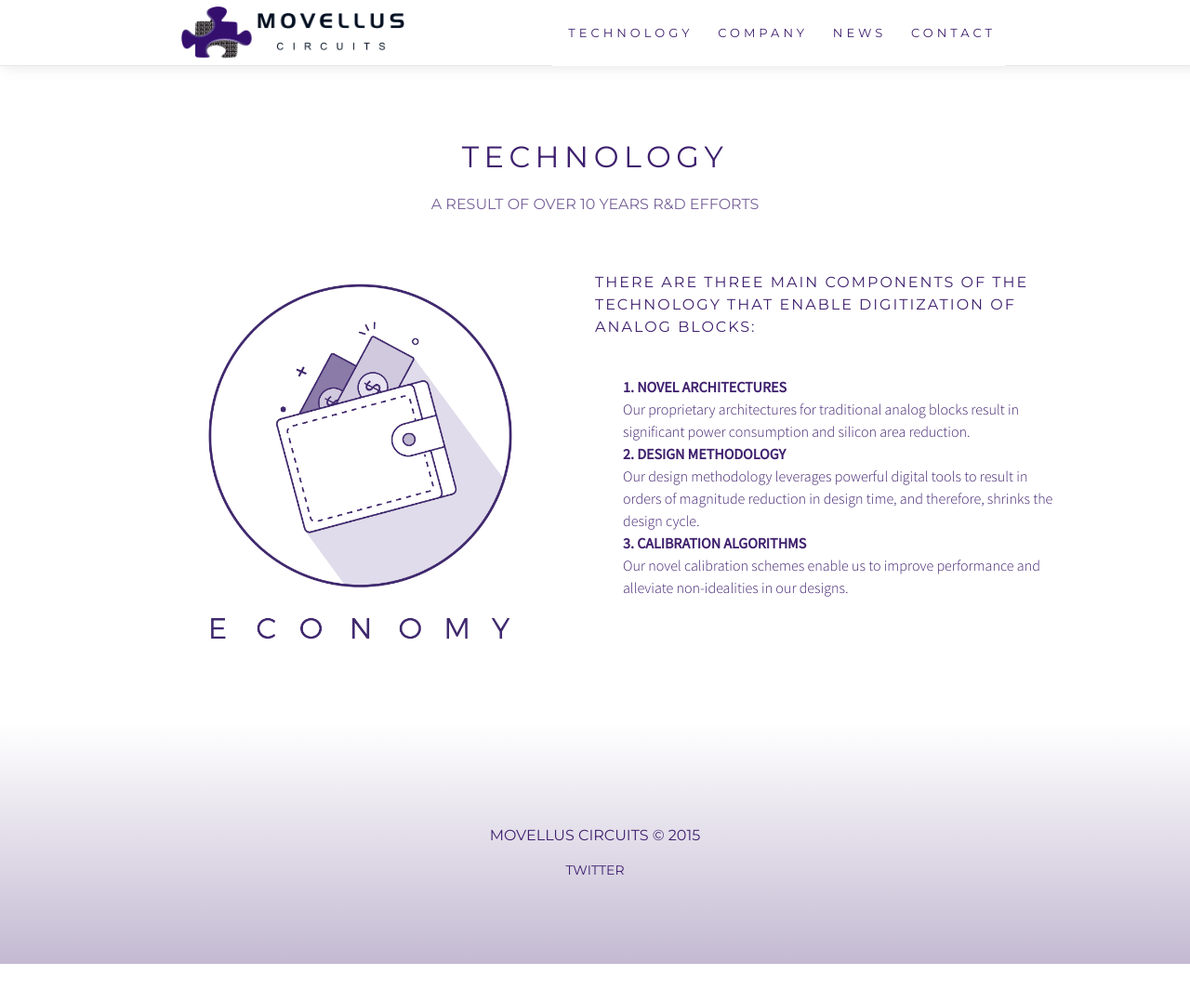
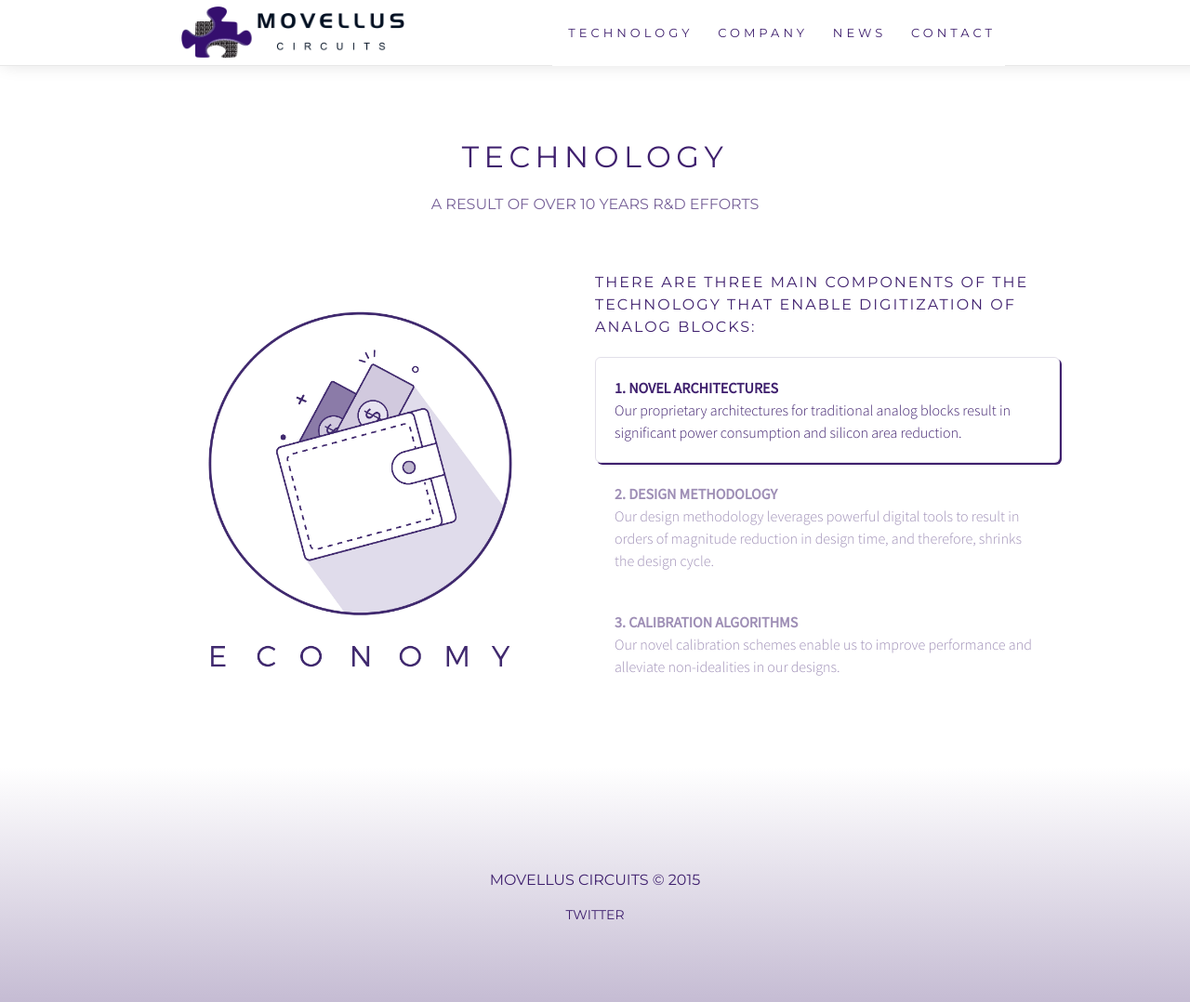
Before and after one commit to zaghmout/movellus, a Jekyll site: the page built from product/index.html, in a window 1280 px wide and 1085 px high. Shown: the top 1078 px of the window at 93% size. Built offline with Jekyll 4.4.1, drawn with Linux system fonts in a browser that asks for light colours; nearby versions of some CDN libraries.

Commit message:
tab switching

```diff
--- a/product/index.html
+++ b/product/index.html
@@ -18,11 +18,8 @@ navindex: 0
     margin: 5px;
     display: none;
 }
-ul{
-
-}
-li#active-gif{
-    display: block;
+li.active-gif{
+    display: block !important;
 }
 #t-gifs, #t-labels{
     width: 50vw;
@@ -30,6 +27,7 @@ li#active-gif{
 }
 ul#gif-list{
     margin-right: 50px;
+    margin-top: 30px;
     float: right;
 }
 #gif-list img{
@@ -42,11 +40,33 @@ ul#gif-list{
     /*font-size: larger;*/
     font-family: 'Montserrat';
     text-transform: uppercase;
-    margin-bottom: 40px;
+    margin-bottom: 20px;
 }
 
 #t-labels-wrapper{
     max-width: 500px;
+}
+
+#labels-list li.active-label{
+    border: 1px solid rgba(63, 40, 110, 0.15);
+    border-radius: 6px;
+    padding: 20px;
+    box-shadow: 2px 2px 0;
+    opacity: 1;
+}
+#labels-list{
+    list-style-type: none;
+}
+#labels-list li{
+    padding: 20px;
+    margin-left: -30px;
+    border: 1px solid transparent;
+    opacity: 0.5;
+}
+#labels-list li:hover{
+    border-radius: 6px;
+    cursor: pointer;
+    opacity: 0.9;
 }
 </style>
 
@@ -64,14 +84,14 @@ ul#gif-list{
         <div id="tech-wrapper">
             <div id="t-gifs">
                 <ul id="gif-list">
-                    <li id="active-gif">
+                    <li class="active-gif">
                         <img src="/images/economy.jpg" alt="">
                     </li>
                     <li>
-                        <img src=" http://placehold.it/400x400" alt="">
+                        <img src="/images/productivity-tomato.jpg" alt="">
                     </li>
                     <li>
-                        <img src=" http://placehold.it/400x400" alt="">
+                        <img src="/images/productivity.jpg" alt="">
                     </li>
                 </ul>
             </div>
@@ -81,22 +101,22 @@ ul#gif-list{
                     <p id="labels-heading">
                         There are three main components of the technology that enable digitization of analog blocks:
                     </p>
-                    <ul style="list-style-type: none;">
-                        <li>
+                    <ul id="labels-list">
+                        <li class="taphover active-label">
                             <strong>
                                 1. NOVEL ARCHITECTURES
                             </strong>
                             <br>
                             Our proprietary architectures for traditional analog blocks result in significant power consumption and silicon area reduction.
                         </li>
-                        <li>
+                        <li class="taphover">
                             <strong>
                                 2. DESIGN METHODOLOGY
                             </strong>
                             <br>
                             Our design methodology leverages powerful digital tools to result in orders of magnitude reduction in design time, and therefore, shrinks the design cycle.
                         </li>
-                        <li>
+                        <li class="taphover">
                             <strong>
                                 3. CALIBRATION ALGORITHMS
                             </strong>
@@ -108,6 +128,4 @@ ul#gif-list{
             </div>
         </div>
     </div>
-
-
 </div>
```
Also changed, not shown: _layouts/default.html (+22 -0 lines), 7 other files.
